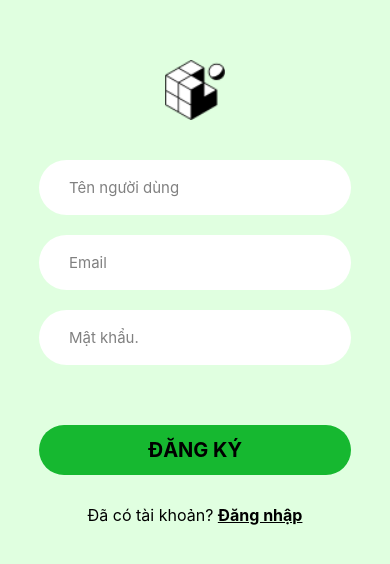
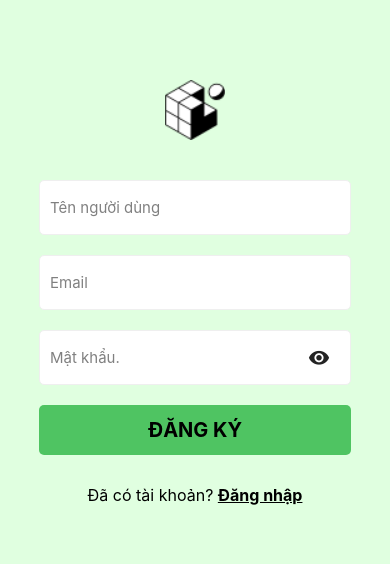
Before and after one commit to GrampHoang/BKudget, a React Native app: screen /Register in a window 390 px wide. Shown: the part 142-706 px from the top of the page. Built offline with nearby package versions, Linux system fonts and the light colour scheme.

Commit message:
Login (chưa truyền prop)

```diff
--- /dev/null
+++ b/components/ErrorMessage.js
@@ -0,0 +1,38 @@
+import React from 'react';
+import { StyleSheet, Text, View } from 'react-native';
+import { Dimensions } from "react-native";
+var pwidth = Dimensions.get('window').width; //full width
+
+const ErrorMessage = ({ error, visible }) => {
+  if (!error || !visible) {
+    return null;
+  }
+
+  return <View style={styles.error}>
+  <Text style={styles.errorText}>{error}</Text>
+  </View>;
+};
+
+
+
+const styles = StyleSheet.create({
+  errorText: {
+    marginLeft: "2%",
+    marginRight: "2%",
+    color: "#D00000",
+    fontSize: 15,
+    fontWeight: '900',
+    alignSelf: "center",
+  },
+  error: {
+    marginTop: 10,
+    marginBottom: 10,
+    height: 55,
+    width: 0.8*pwidth,
+    backgroundColor:'#FFDADA',
+    justifyContent: "center",
+    alignContent: "center",
+  },
+});
+
+export default ErrorMessage;
--- a/screens/Login.js
+++ b/screens/Login.js
@@ -1,51 +1,97 @@
 import { StatusBar } from "expo-status-bar";
 import React, { useState } from "react";
-import {
-  StyleSheet,
-  Text,
-  View,
-  Image,
-  TextInput,
-  Button,
-  TouchableOpacity,
-} from "react-native";
+import {StyleSheet, Text, View, Image, TextInput,
+Button, TouchableOpacity, Pressable } from "react-native";
+import { authenthication } from '../firebase.js';
+import { signInWithEmailAndPassword, getAuth } from "firebase/auth";
+import ErrorMessage from '../components/ErrorMessage.js';
+import { MaterialCommunityIcons } from '@expo/vector-icons';
+
+
 import { Dimensions } from "react-native";
-
 var pwidth = Dimensions.get('window').width; //full width
 //var height = Dimensions.get('window').height; //full height
 
+
+const useTogglePasswordVisibility = () => {
+  const [passwordVisibility, setPasswordVisibility] = useState(true);
+  const [rightIcon, setRightIcon] = useState('eye');
+
+  const handlePasswordVisibility = () => {
+    if (rightIcon === 'eye') {
+      setRightIcon('eye-off');
+      setPasswordVisibility(!passwordVisibility);
+    } else if (rightIcon === 'eye-off') {
+      setRightIcon('eye');
+      setPasswordVisibility(!passwordVisibility);
+    }
+  };
+
+  return {
+    passwordVisibility,
+    rightIcon,
+    handlePasswordVisibility
+  };
+};
+
+
 export default function LoginScreen({navigation}) {
-  const [username, setUsername] = useState("");
+  const [email, setEmail] = useState("");
   const [password, setPassword] = useState("");
+  const [loginError, setLoginError] = useState('');
+  const { passwordVisibility, rightIcon, handlePasswordVisibility } = useTogglePasswordVisibility();
+
+  const onLogin = async () => {
+    try {
+      if (email !== '' && password !== '') {
+        await signInWithEmailAndPassword(authenthication, email, password);
+        navigation.navigate("Home");
+      }
+    } catch (error) {
+      setLoginError("Email hoặc mật khẩu chưa chính xác");
+    }
+  };
+
 
   return (
     <View style={styles.container}>
       <Image style={styles.logo} source={require("../assets/favicon.png")} />
       <StatusBar style="auto" />
+      <View>
+        {loginError ? <ErrorMessage error={loginError} visible={true} /> : null}
+        </View>
       <View style={styles.inputView}>
         <TextInput
           style={styles.TextInput}
-          placeholder="Tên người dùng"
+          autoCapitalize='none'
+          placeholder="Email"
           placeholderTextColor="#808080"
-          onChangeText={(username) => setUsername(username)}
+          autoFocus={true}
+          onChangeText={(email) => setEmail(email)}
         />
       </View>
 
       <View style={styles.inputView}>
         <TextInput
           style={styles.TextInput}
+          autoCapitalize='none'
           placeholder="Mật khẩu."
           placeholderTextColor="#808080"
-          secureTextEntry={true}
-          onChangeText={(password) => setPassword(password)}
+          autoFocus={true}
+          secureTextEntry={passwordVisibility}
+          onChangeText={password => setPassword(password)}
+          handlePasswordVisibility={handlePasswordVisibility}
         />
+        <Pressable onPress={handlePasswordVisibility} style={styles.eye}>
+        <MaterialCommunityIcons name={rightIcon} size={22} color="#232323" />
+      </Pressable>
       </View>
 
       <TouchableOpacity>
         <Text style={styles.forgot_button}>Quên mật khẩu?</Text>
       </TouchableOpacity>
 
-      <TouchableOpacity style={styles.loginBtn} onPress={() => navigation.navigate("Home")}>
+      <TouchableOpacity style={styles.loginBtn} onPress={onLogin}>
         <Text style={styles.loginText}>ĐĂNG NHẬP</Text>
       </TouchableOpacity>
 
@@ -70,6 +116,10 @@ export default function LoginScreen({navigation}) {
 //E0FFE0: Light green
 
 const styles = StyleSheet.create({
+  eye: {
+    marginRight: 20,
+  },
+
   container: {
     flex: 1,
     backgroundColor: "#E0FFE0",
@@ -85,8 +135,10 @@ const styles = StyleSheet.create({
   },
 
   inputView: {
-    borderColor: "transparent",
-    borderWidth: 2,
+    flexDirection: 'row',
+    alignItems: 'center',
+    borderColor: "#EFEFEF",
+    borderWidth: 1,
     backgroundColor: "#FFFFFF",
     borderRadius: 5,
     width: "80%",
@@ -95,10 +147,10 @@ const styles = StyleSheet.create({
   },
 
   TextInput: {
-    height: 70,
+    height: 55,
     flex: 1,
     padding: 10,
-    marginLeft: 20,
+    marginLeft: 0,
     fontSize: 15,
   },
 
@@ -137,6 +189,7 @@ const styles = StyleSheet.create({
 
 
   loginText: {
+    color: "black",
     fontWeight: 'bold',
     fontSize: 20,
   },
--- a/screens/Register.js
+++ b/screens/Register.js
@@ -1,27 +1,57 @@
 import { StatusBar } from "expo-status-bar";
 import React, { useState } from "react";
-import {StyleSheet, Text, View, Image, TextInput, Button, TouchableOpacity } from "react-native";
+import {StyleSheet, Text, View, Image, TextInput, Button, TouchableOpacity, Pressable } from "react-native";
+import { MaterialCommunityIcons } from '@expo/vector-icons';
 import { Dimensions } from "react-native";
 import { authenthication } from '../firebase.js';
-import { createUserWithEmailAndPassword, getAuth } from "firebase/auth";
+import ErrorMessage from '../components/ErrorMessage.js';
+import { signInWithEmailAndPassword, createUserWithEmailAndPassword, getAuth } from "firebase/auth";
 
 var pwidth = Dimensions.get('window').width; //full width
 //var height = Dimensions.get('window').heigh t; //full height
+
+const useTogglePasswordVisibility = () => {
+  const [passwordVisibility, setPasswordVisibility] = useState(true);
+  const [rightIcon, setRightIcon] = useState('eye');
+
+  const handlePasswordVisibility = () => {
+    if (rightIcon === 'eye') {
+      setRightIcon('eye-off');
+      setPasswordVisibility(!passwordVisibility);
+    } else if (rightIcon === 'eye-off') {
+      setRightIcon('eye');
+      setPasswordVisibility(!passwordVisibility);
+    }
+  };
+
+  return {
+    passwordVisibility,
+    rightIcon,
+    handlePasswordVisibility
+  };
+};
+
+
+
 export default function RegisterScreen({navigation}) {
   const [email, setEmail] = useState("");
   const [password, setPassword] = useState("");
-  const [phone, setPhone] = useState("");
   const [username, setUsername] = useState("");
+
   const [isIn, setisIn] = useState(false);
+  const [loginError, setLoginError] = useState('');
+  const { passwordVisibility, rightIcon, handlePasswordVisibility } = useTogglePasswordVisibility();
 
-  const RegUser = () => {
-    createUserWithEmailAndPassword(authenthication, email, password)
-    .then((er)=>{
-      console.log(er);
-    })
-    .catch((er)=>{
-      console.log(er);
-    })
+  const RegUser = async () => {
+    try{
+      if (email !== '' && password !== '') {
+      await createUserWithEmailAndPassword(authenthication, email, password);
+      navigation.navigate("Home");
+      }
+    }
+      catch (error) {
+        setLoginError("Email hoặc mật khẩu không hợp lệ. Mật khấu phải ít nhất 6 kí tự");
+    }
   }
 
   {isIn}
@@ -30,6 +60,9 @@ export default function RegisterScreen({navigation}) {
       <Image style={styles.logo} source={require("../assets/favicon.png")} />
 
       <StatusBar style="auto" />
+      <View>
+        {loginError ? <ErrorMessage error={loginError} visible={true} /> : null}
+        </View>
       <View style={styles.inputView}>
         <TextInput
           style={styles.TextInput}
@@ -53,9 +86,13 @@ export default function RegisterScreen({navigation}) {
           style={styles.TextInput}
           placeholder="Mật khẩu."
           placeholderTextColor="#808080"
-          secureTextEntry={true}
-          onChangeText={(password) => setPassword(password)}
+          secureTextEntry={passwordVisibility}
+          onChangeText={password => setPassword(password)}
+          handlePasswordVisibility={handlePasswordVisibility}
         />
+      <Pressable onPress={handlePasswordVisibility} style={styles.eye}>
+        <MaterialCommunityIcons name={rightIcon} size={22} color="#232323" />
+      </Pressable>
       </View>
 
       {/* <View style={styles.inputView}>
@@ -83,6 +120,9 @@ export default function RegisterScreen({navigation}) {
 }
 
 const styles = StyleSheet.create({
+  eye: {
+    marginRight: 20,
+  },
   container: {
     flex: 1,
     backgroundColor: "#E0FFE0",
@@ -98,20 +138,23 @@ const styles = StyleSheet.create({
   },
 
   inputView: {
+    flexDirection: 'row',
+    alignItems: 'center',
+    borderColor: "#EFEFEF",
+    borderWidth: 1,
     backgroundColor: "#FFFFFF",
-    borderRadius: 30,
+    borderRadius: 5,
     width: "80%",
     height: 55,
     marginBottom: 20,
   },
 
   TextInput: {
-    height: 70,
+    height: 55,
     flex: 1,
     padding: 10,
-    marginLeft: 20,
+    marginLeft: 0,
     fontSize: 15,
-    color: '#000000',
   },
 
   forgot_button: {
@@ -127,13 +170,12 @@ const styles = StyleSheet.create({
 
   loginBtn: {
     width: "80%",
-    borderRadius: 25,
+    borderRadius: 5,
     height: 50,
     alignItems: "center",
     justifyContent: "center",
-    marginTop: 40,
     marginBottom: -10,
-    backgroundColor: "#16B830",
+    backgroundColor: "#4FC462",
   },
 
   reg_text:{
```
